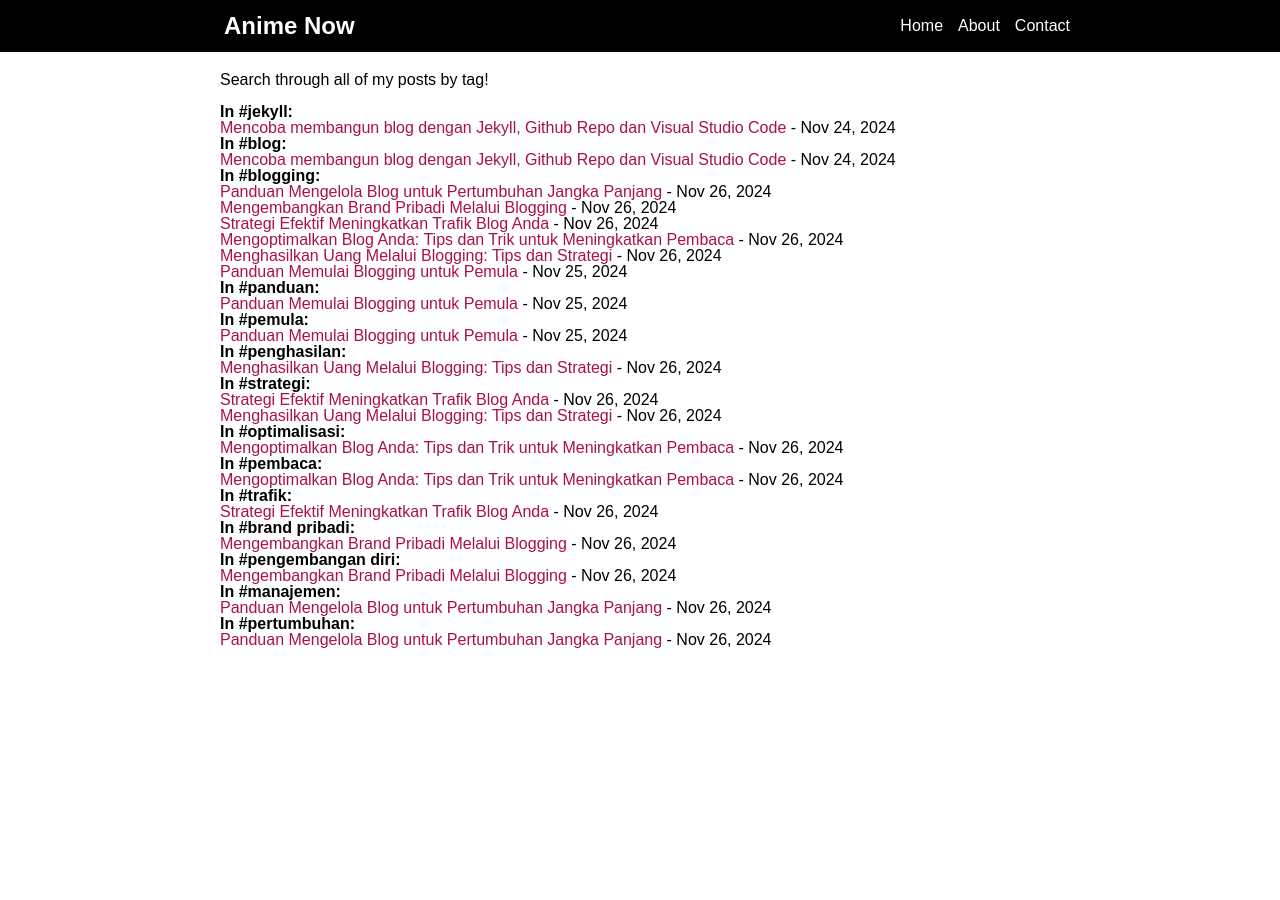
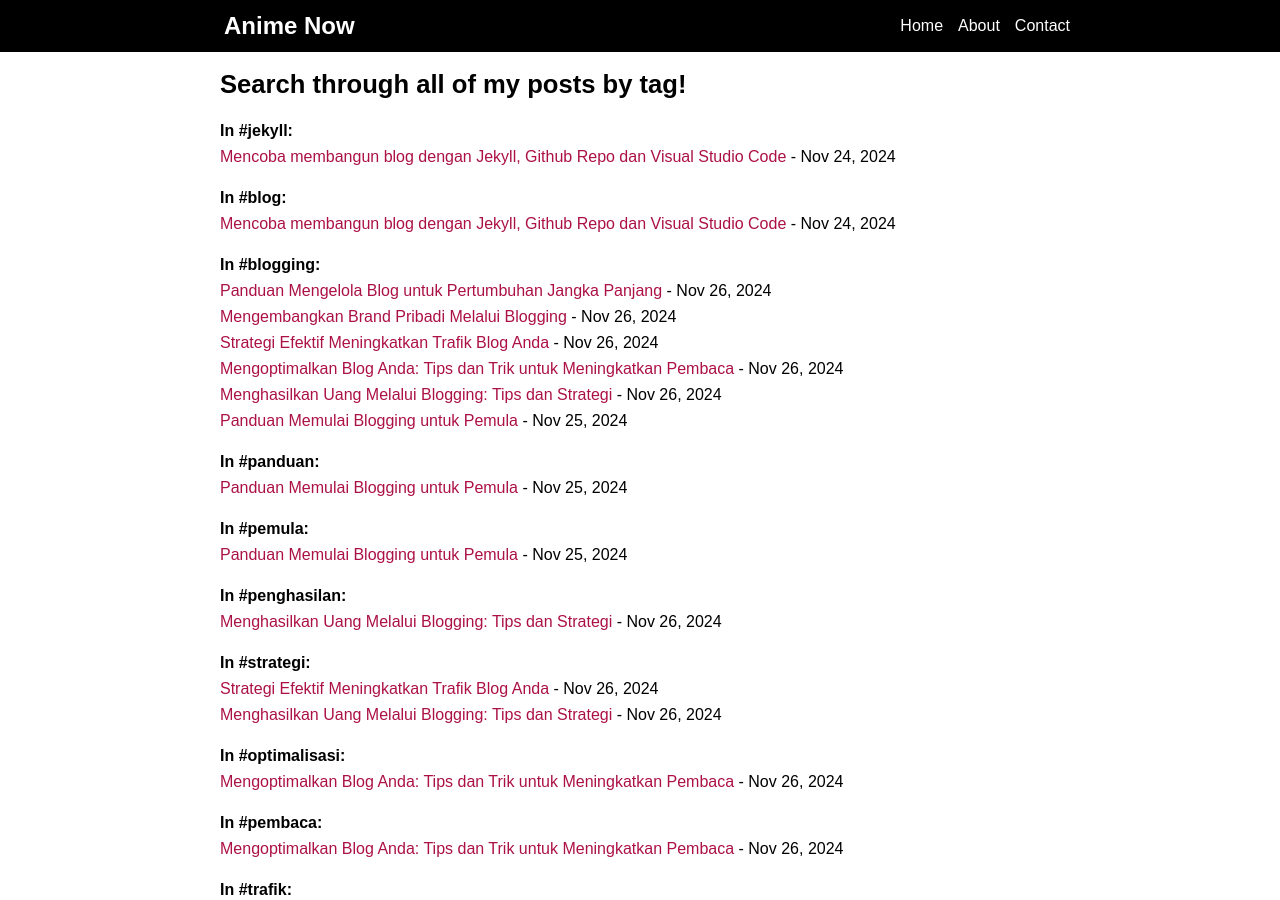
Before and after one commit to insanmuliadi90/jekyll-blog, a Jekyll site: the page built from pages/tags.html, in a window 1280 px wide and 900 px high. Built offline with Jekyll 4.4.1, drawn with Linux system fonts in a browser that asks for light colours.

Commit message:
update css dll

```diff
--- a/_includes/css.html
+++ b/_includes/css.html
@@ -75,7 +75,9 @@ body{font-family: Arial,san-serif;font-size: 16px;line-height:1;}
 .pagination{display:flex;flex-wrap:wrap;align-items:center;margin-bottom:20px}
 .pag-item{padding:5px;border:1px solid #ddd;min-width:30px;text-align:center;font-weight:700}
 a.pag-item:hover{background:#000000;border-color:#000;color:#fff}
-
+/* tag post */
+h2.post-list-heading.line-bottom{margin:25px 0 10px}
+.post-list li{margin-bottom:10px}
 /* media Query */
 @media screen and (max-width:960px){
 .row{width:94%}
--- a/pages/tags.html
+++ b/pages/tags.html
@@ -1,19 +1,18 @@
 ---
-layout: page
+layout: base
 title: "Post Tags"
 permalink: /tags.html
 ---
-<div>
+<h1 class="post-title">
   Search through all of my posts by tag!
-</div> </br>
-
+</h1>
 <div id="tags-list">
 {% for tag in site.tags %}
   {% assign tag_name = tag | first %}
   {% assign tag_name_pretty = tag_name | replace: "_", " " | capitalize %}
   <div class="tag-list">
     <div id="#{{ tag_name | slugize }}"></div>
-    <h3 class="post-list-heading line-bottom"> In #{{ tag_name }}: </h3>
+    <h2 class="post-list-heading line-bottom"> In #{{ tag_name }}: </h2>
     <a name="{{ tag_name | slugize }}"></a>
     <ul class="post-list post-list-narrow">
      {% for post in site.tags[tag_name] %}
```
